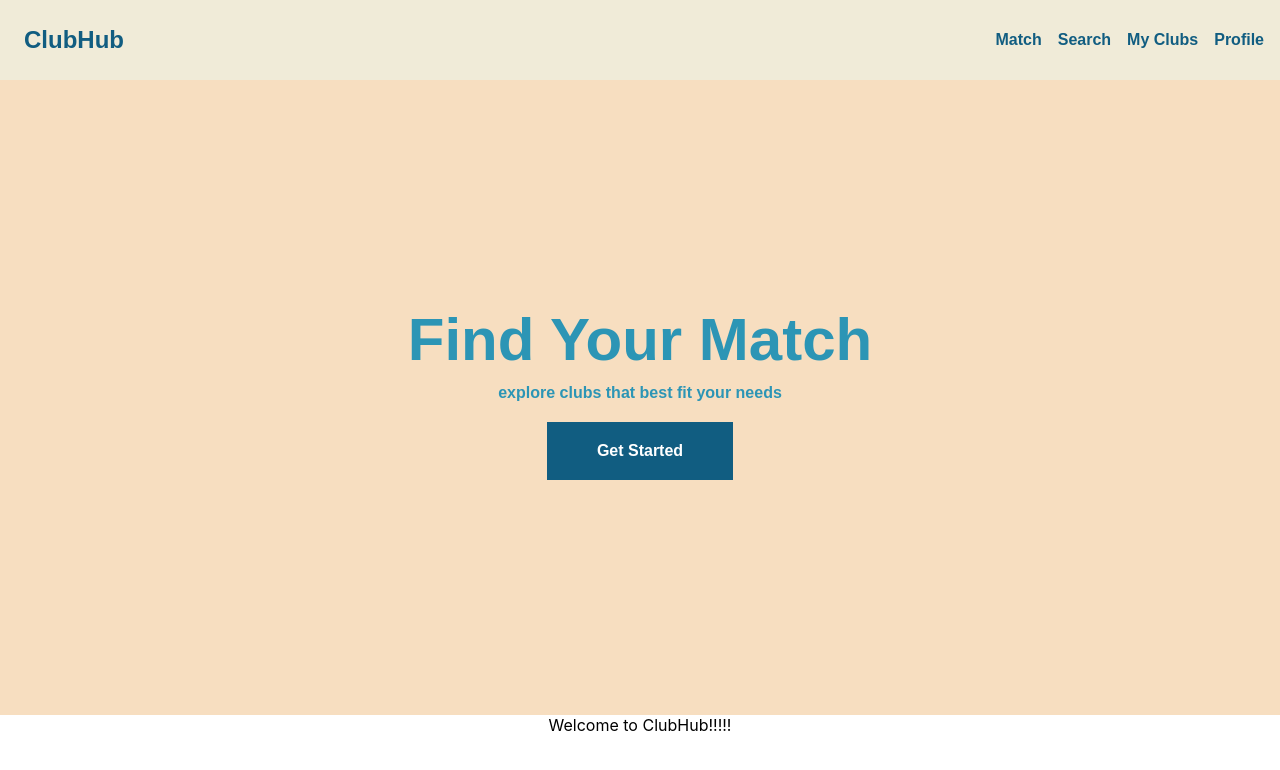
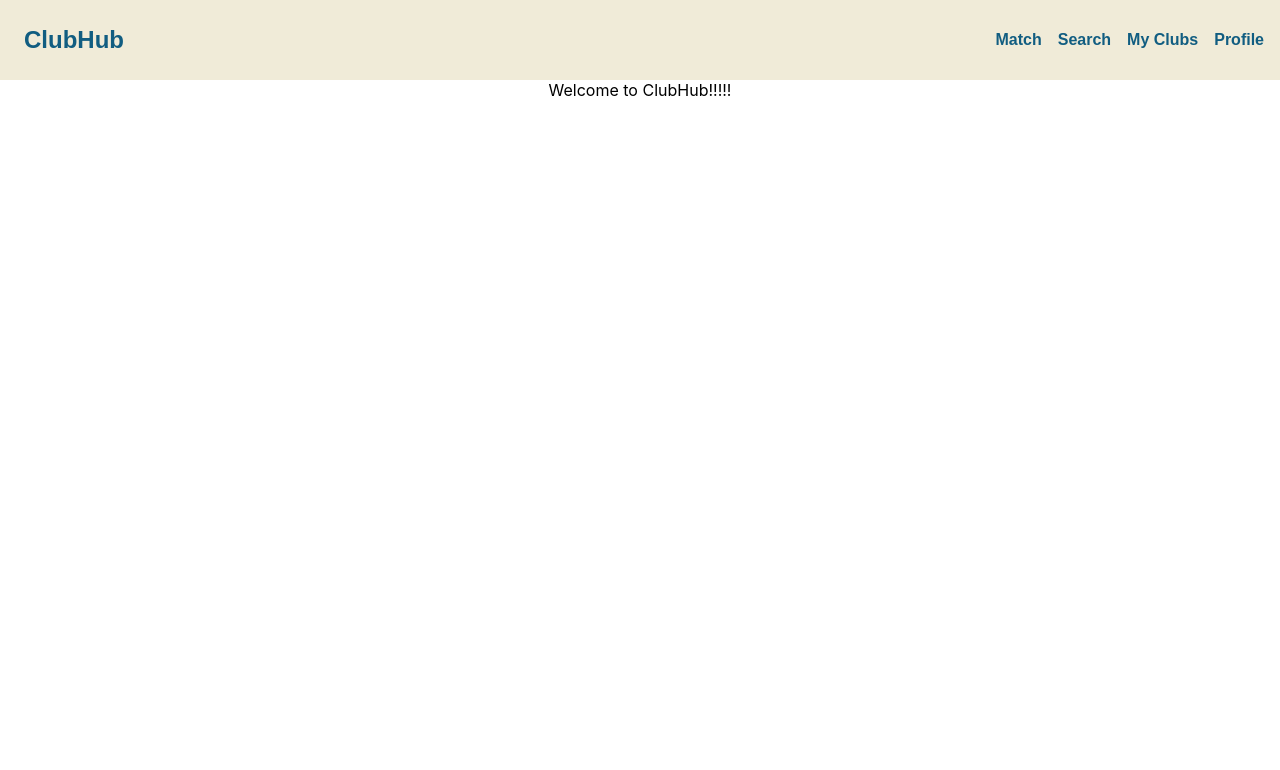
Before and after one commit to jsi19/ClubHub, a React (Create React App) app: page / in a window 1280 px wide. Shown: the top 770 px of the page. Built offline with nearby package versions, Linux system fonts and the light colour scheme.

Commit message:
Revert "Updated HomeScreen"
This reverts commit 98bb1f837bcaac6fa20ca5ded7a8389276b1f0e8.

```diff
--- a/src/screens/HomeScreen.jsx
+++ b/src/screens/HomeScreen.jsx
@@ -1,49 +1,11 @@
 import React from 'react';
 import NavigationBar from '../components/NavigationBar';
-
-
-const MidText = {
-  fontFamily: 'Poppins, sans-serif',
-  color: '#2C95B5',
-  alignItems: 'center',
-  padding: '225px 0',
-};
-
-const TitleStyle = {
-  fontSize: '60px',
-  fontWeight: 'bold',
-};
-
-const SubtitleStyle = {
-  fontFamily: 'Poppins, sans-serif',
-  fontWeight: 'bold',
-  padding: '10px'
-};
-
-const GetStartedButton = {
-  fontFamily: 'Poppins, sans-serif',
-  backgroundColor: '#115D81',
-  fontWeight: 'bold',
-  fontSize: '16px',
-  alignItems: 'center',
-  color: 'white',
-  margin: '10px 2px',
-  padding: '20px 50px',
-  display: 'inline-block',
-  border: 'none',
-};
 
 const HomeScreen = () => {
   return (
     <div>
       <NavigationBar />
-      <body style={{backgroundColor:'#F7DEC0'}}>
-      <div style={MidText}>
-        <div style={TitleStyle}>Find Your Match</div>
-        <div style={SubtitleStyle}>explore clubs that best fit your needs</div>
-        <button style={GetStartedButton}>Get Started</button>
-      </div>
-      </body>
+      {/* Rest of your home screen content */}
     </div>
 
   );
```
